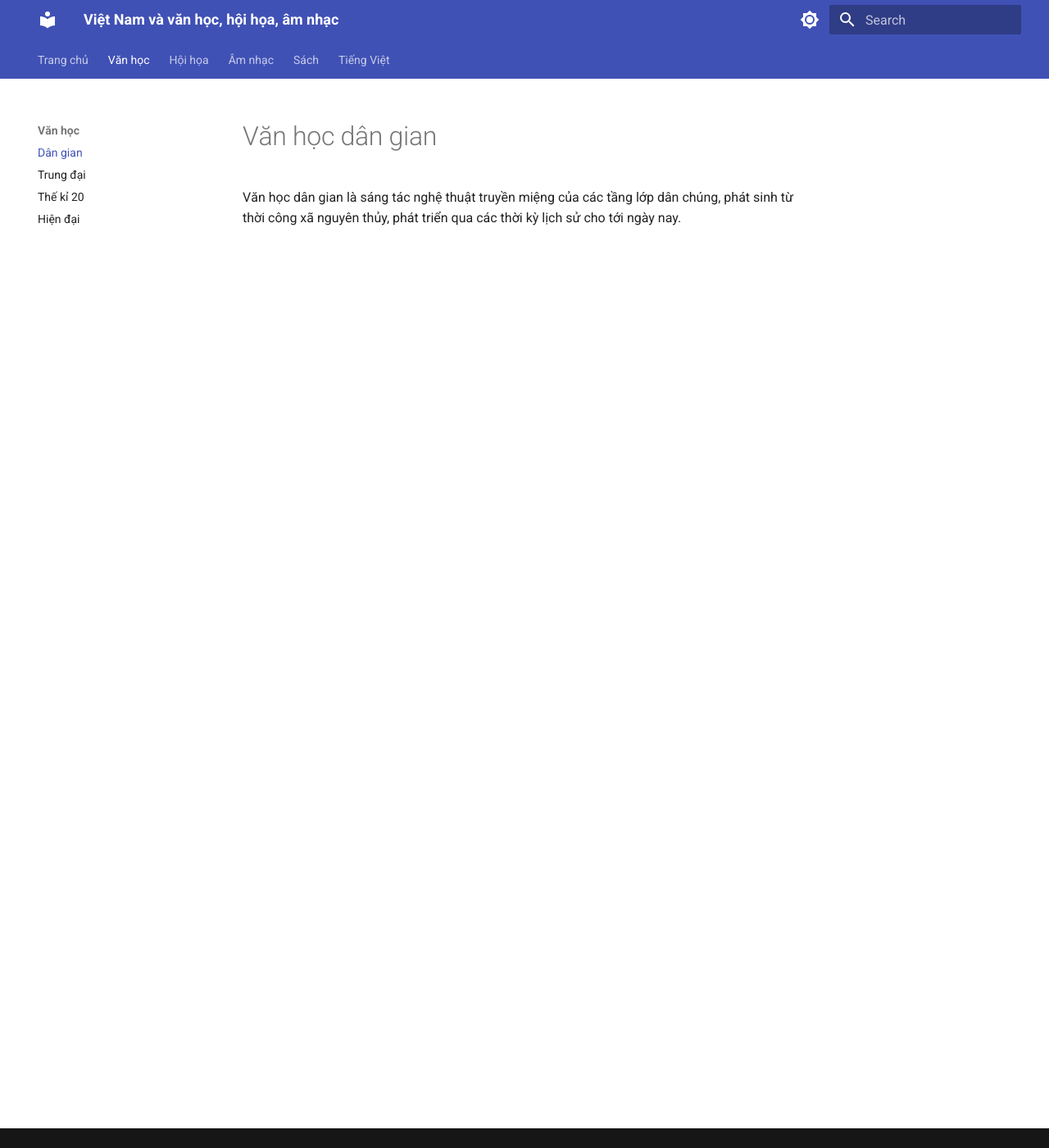
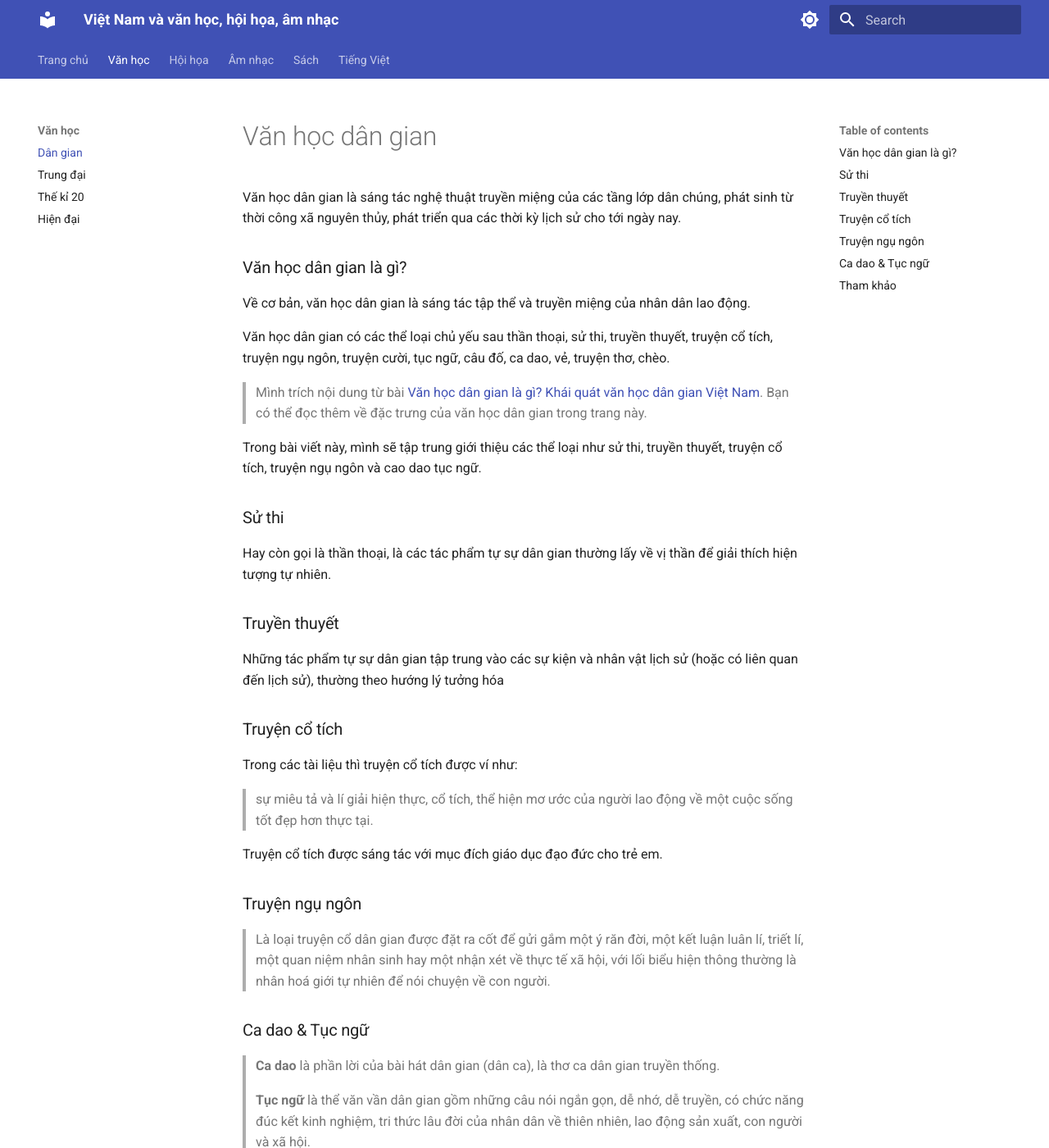
Before and after one commit to daihocmo/chac-la-viet-nam, an MkDocs documentation site: the page built from docs/van-hoc-dan-gian.md, in a window 1280 px wide and 1400 px high. Shown: the whole window at 82% size. Built offline with MkDocs 1.6.1 and Material for MkDocs 9.7.7, drawn with Linux system fonts in a browser that asks for light colours; some of the changed text lies outside the part shown.

Commit message:
Cập nhật bài "Văn học dân gian"

```diff
--- a/docs/van-hoc-dan-gian.md
+++ b/docs/van-hoc-dan-gian.md
@@ -1,3 +1,45 @@
 # Văn học dân gian
 
 Văn học dân gian là sáng tác nghệ thuật truyền miệng của các tầng lớp dân chúng, phát sinh từ thời công xã nguyên thủy, phát triển qua các thời kỳ lịch sử cho tới ngày nay.
+
+### Văn học dân gian là gì?
+
+Về cơ bản, văn học dân gian là sáng tác tập thể và truyền miệng của nhân dân lao động.
+
+Văn học dân gian có các thể loại chủ yếu sau thần thoại, sử thi, truyền thuyết, truyện cổ tích, truyện ngụ ngôn, truyện cười, tục ngữ, câu đố, ca dao, vẻ, truyện thơ, chèo.
+
+> Mình trích nội dung từ bài [Văn học dân gian là gì? Khái quát văn học dân gian Việt Nam](https://lytuong.net/van-hoc-dan-gian-la-gi/). Bạn có thể đọc thêm về đặc trưng của văn học dân gian trong trang này.
+
+Trong bài viết này, mình sẽ tập trung giới thiệu các thể loại như sử thi, truyền thuyết, truyện cổ tích, truyện ngụ ngôn và cao dao tục ngữ.
+
+### Sử thi
+Hay còn gọi là thần thoại, là các tác phẩm tự sự dân gian thường lấy về vị thần để giải thích hiện tượng tự nhiên.
+
+
+### Truyền thuyết
+Những tác phẩm tự sự dân gian tập trung vào các sự kiện và nhân vật lịch sử (hoặc có liên quan đến lịch sử), thường theo hướng lý tưởng hóa
+
+### Truyện cổ tích
+Trong các tài liệu thì truyện cổ tích được ví như:
+
+> sự miêu tả và lí giải hiện thực, cổ tích, thể hiện mơ ước của người lao động về một cuộc sống tốt đẹp hơn thực tại.
+
+Truyện cổ tích được sáng tác với mục đích giáo dục đạo đức cho trẻ em.
+
+### Truyện ngụ ngôn
+
+> Là loại truyện cổ dân gian được đặt ra cốt để gửi gắm một ý răn đời, một kết luận luân lí, triết lí, một quan niệm nhân sinh hay một nhận xét về thực tế xã hội, với lối biểu hiện thông thường là nhân hoá giới tự nhiên để nói chuyện về con người.
+
+
+### Ca dao & Tục ngữ
+
+> **Ca dao** là phần lời của bài hát dân gian (dân ca), là thơ ca dân gian truyền thống.
+>
+> **Tục ngữ** là thể văn vần dân gian gồm những câu nói ngắn gọn, dễ nhớ, dễ truyền, có chức năng đúc kết kinh nghiệm, tri thức lâu đời của nhân dân về thiên nhiên, lao động sản xuất, con người và xã hội.
+
+
+
+### Tham khảo
+
+- [Chƣơng 1: VĂN HỌC DÂN GIAN VIỆT NAM - Đại học Tân Trào](https://daihoctantrao.edu.vn/media/files/gavh.pdf)
+- [Văn học dân gian là gì? Các thể loại văn học dân gian Việt Nam](https://blog.marathon.edu.vn/cac-the-loai-van-hoc-dan-gian-viet-nam/)
```
